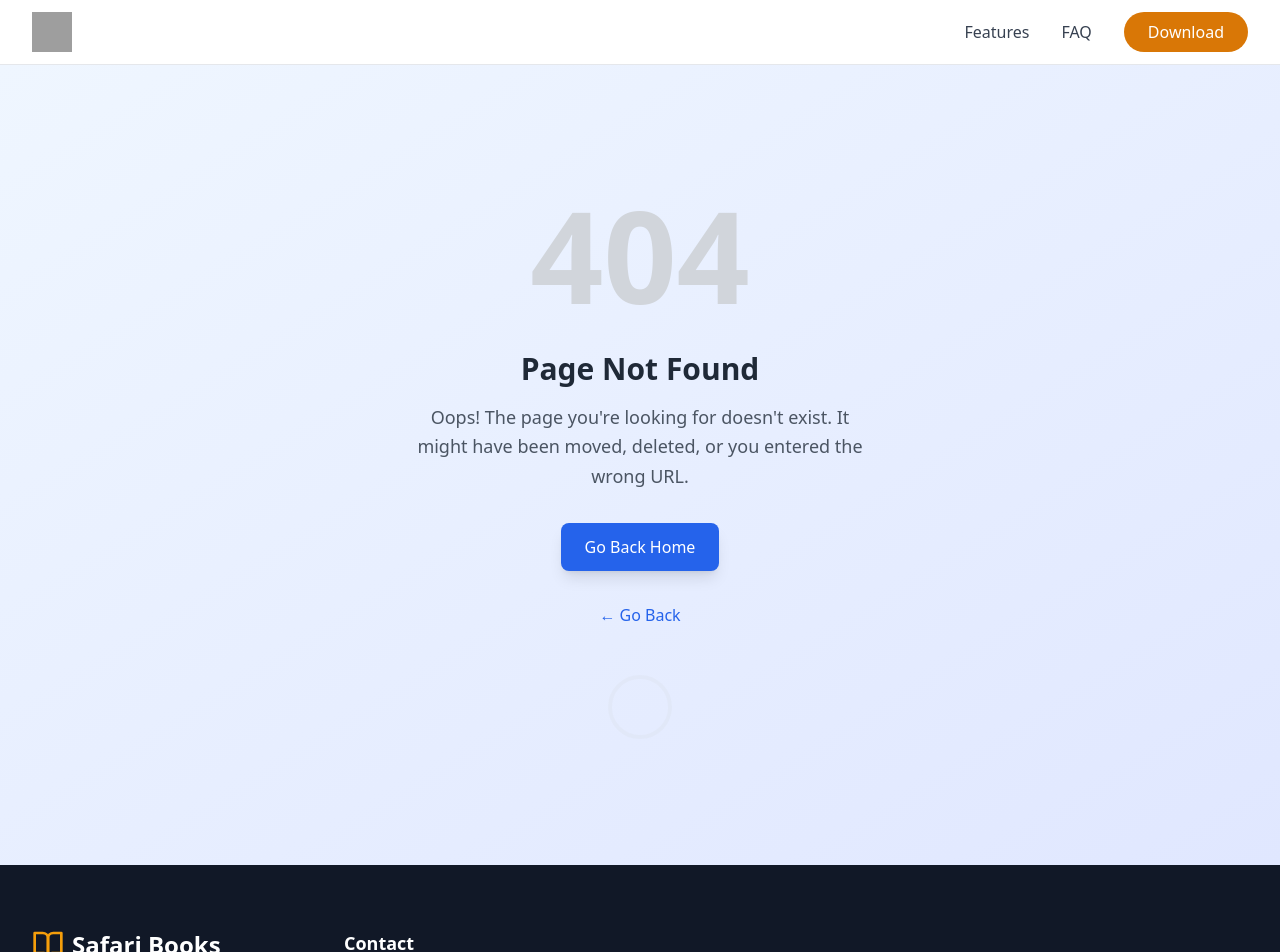
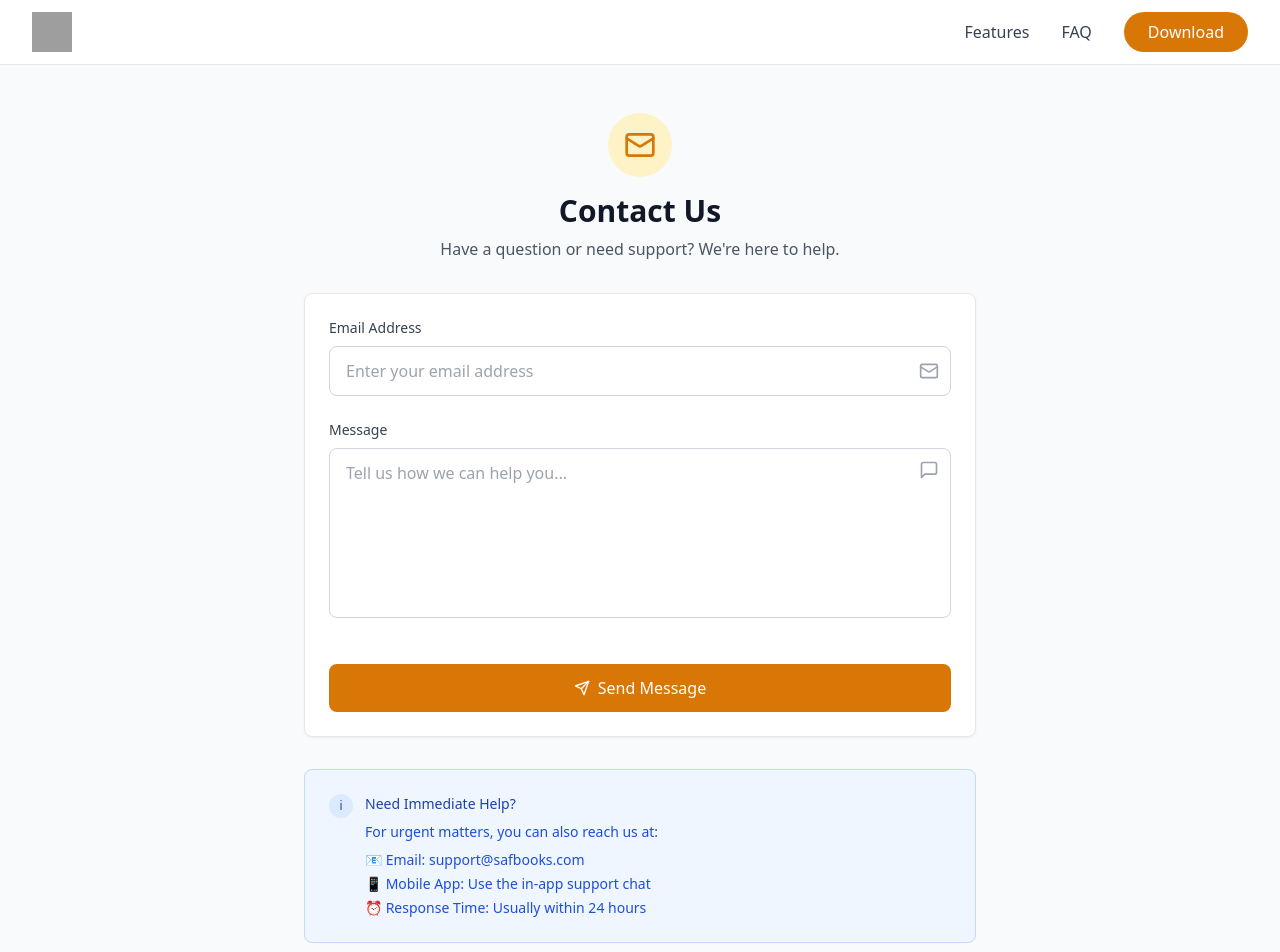
Before and after one commit to aju-alen/safari-books, a React (Vite) app in the folder SB-landing_page/: page /contact-us in a window 1280 px wide. Before the commit this address led to /404. Shown: the top 952 px of the page. Built offline with nearby package versions, Linux system fonts and the light colour scheme; grey boxes are pictures that could not be loaded.

Commit message:
feat(landing-page): contact form

```diff
--- a/SB-landing_page/package.json
+++ b/SB-landing_page/package.json
@@ -10,6 +10,7 @@
     "preview": "vite preview"
   },
   "dependencies": {
+    "@formspree/react": "^3.0.0",
     "lucide-react": "^0.344.0",
     "react": "^18.3.1",
     "react-dom": "^18.3.1",
--- a/SB-landing_page/src/App.tsx
+++ b/SB-landing_page/src/App.tsx
@@ -3,6 +3,7 @@ import Header from './components/Header';
 import Footer from './components/Footer';
 import { lazy, Suspense } from 'react';
 import Error404 from './pages/Error404';
+import ContactForm from './pages/ContactUs';
 
 
 
@@ -165,6 +166,10 @@ const App = () => {
           element: <DeleteAccountGuide />,
         },
         {
+          path: "/contact-us",
+          element: <ContactForm />,
+        },
+        {
           path: "/404",
           element: <Error404 /> // Wrap Dashboard inside ProtectedRoute
         },
--- /dev/null
+++ b/SB-landing_page/src/pages/ContactUs.tsx
@@ -0,0 +1,137 @@
+
+import React from 'react';
+import { useForm, ValidationError } from '@formspree/react';
+import { Mail, MessageSquare, Send, CheckCircle } from 'lucide-react';
+
+function ContactForm() {
+  const [state, handleSubmit] = useForm("xyzjqlyv");
+
+  if (state.succeeded) {
+    return (
+      <div className="min-h-screen bg-gray-50 py-12 px-4 sm:px-6 lg:px-8">
+        <div className="max-w-2xl mx-auto">
+          <div className="text-center">
+            <div className="mx-auto flex items-center justify-center h-16 w-16 rounded-full bg-green-100 mb-4">
+              <CheckCircle className="h-8 w-8 text-green-600" />
+            </div>
+            <h1 className="text-3xl font-bold text-gray-900 mb-2">Message Sent Successfully!</h1>
+            <p className="text-gray-600">Thank you for contacting us. We'll get back to you soon.</p>
+          </div>
+        </div>
+      </div>
+    );
+  }
+
+  return (
+    <div className="min-h-screen bg-gray-50 py-12 px-4 sm:px-6 lg:px-8">
+      <div className="max-w-2xl mx-auto">
+        {/* Header */}
+        <div className="text-center mb-8">
+          <div className="mx-auto flex items-center justify-center h-16 w-16 rounded-full bg-amber-100 mb-4">
+            <Mail className="h-8 w-8 text-amber-600" />
+          </div>
+          <h1 className="text-3xl font-bold text-gray-900 mb-2">Contact Us</h1>
+          <p className="text-gray-600">Have a question or need support? We're here to help.</p>
+        </div>
+
+        {/* Contact Form */}
+        <div className="bg-white rounded-lg shadow-sm border border-gray-200 p-6">
+          <form onSubmit={handleSubmit} className="space-y-6">
+            {/* Email Field */}
+            <div>
+              <label htmlFor="email" className="block text-sm font-medium text-gray-700 mb-2">
+                Email Address
+              </label>
+              <div className="relative">
+                <input
+                  id="email"
+                  type="email"
+                  name="email"
+                  required
+                  className="w-full px-4 py-3 border border-gray-300 rounded-lg focus:ring-2 focus:ring-amber-500 focus:border-amber-500 transition-colors duration-200"
+                  placeholder="Enter your email address"
+                />
+                <Mail className="absolute right-3 top-1/2 transform -translate-y-1/2 h-5 w-5 text-gray-400" />
+              </div>
+              <ValidationError
+                prefix="Email"
+                field="email"
+                errors={state.errors}
+                className="text-red-600 text-sm mt-1"
+              />
+            </div>
+
+            {/* Message Field */}
+            <div>
+              <label htmlFor="message" className="block text-sm font-medium text-gray-700 mb-2">
+                Message
+              </label>
+              <div className="relative">
+                <textarea
+                  id="message"
+                  name="message"
+                  required
+                  rows={6}
+                  className="w-full px-4 py-3 border border-gray-300 rounded-lg focus:ring-2 focus:ring-amber-500 focus:border-amber-500 transition-colors duration-200 resize-none"
+                  placeholder="Tell us how we can help you..."
+                />
+                <MessageSquare className="absolute right-3 top-3 h-5 w-5 text-gray-400" />
+              </div>
+              <ValidationError
+                prefix="Message"
+                field="message"
+                errors={state.errors}
+                className="text-red-600 text-sm mt-1"
+              />
+            </div>
+
+            {/* Submit Button */}
+            <div className="pt-4">
+              <button
+                type="submit"
+                disabled={state.submitting}
+                className="w-full bg-amber-600 text-white py-3 px-6 rounded-lg font-medium hover:bg-amber-700 disabled:bg-gray-300 disabled:cursor-not-allowed transition-colors duration-200 flex items-center justify-center"
+              >
+                {state.submitting ? (
+                  <>
+                    <div className="animate-spin rounded-full h-4 w-4 border-b-2 border-white mr-2"></div>
+                    Sending...
+                  </>
+                ) : (
+                  <>
+                    <Send className="h-4 w-4 mr-2" />
+                    Send Message
+                  </>
+                )}
+              </button>
+            </div>
+          </form>
+        </div>
+
+        {/* Additional Information */}
+        <div className="mt-8 bg-blue-50 border border-blue-200 rounded-lg p-6">
+          <div className="flex items-start">
+            <div className="flex-shrink-0">
+              <div className="w-6 h-6 bg-blue-100 rounded-full flex items-center justify-center">
+                <span className="text-xs font-medium text-blue-800">i</span>
+              </div>
+            </div>
+            <div className="ml-3">
+              <h3 className="text-sm font-medium text-blue-800">Need Immediate Help?</h3>
+              <div className="mt-2 text-sm text-blue-700">
+                <p className="mb-2">For urgent matters, you can also reach us at:</p>
+                <ul className="space-y-1">
+                  <li>📧 Email: support@safbooks.com</li>
+                  <li>📱 Mobile App: Use the in-app support chat</li>
+                  <li>⏰ Response Time: Usually within 24 hours</li>
+                </ul>
+              </div>
+            </div>
+          </div>
+        </div>
+      </div>
+    </div>
+  );
+}
+
+export default ContactForm;
```
Also changed, not shown: 1 other file (tests, documents, lock files or other folders).
